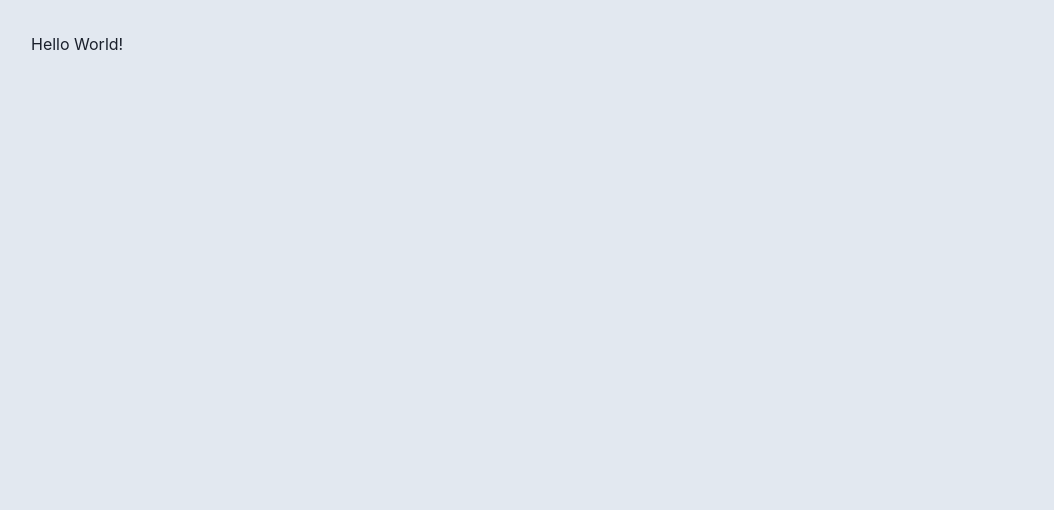
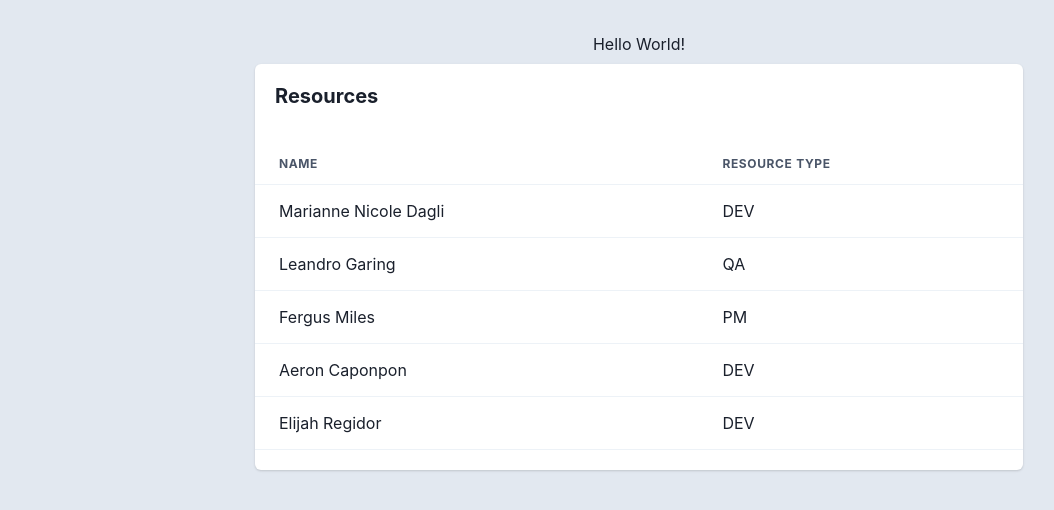
Before and after one commit to m-jimenez127/workshop, a React (Vite) app: page / in a window 1280 px wide. Shown: the top 510 px of the page, without its empty margins (1-1055 px from the left). Built offline with nearby package versions, Linux system fonts and the light colour scheme.

Commit message:
Developers Component

```diff
--- a/src/components/Home/index.jsx
+++ b/src/components/Home/index.jsx
@@ -1,7 +1,16 @@
+import { Center, Stack, Text } from "@chakra-ui/react";
+import Resources from "../Resources";
+
 const Home = () => {
-  return <div>Hello World!</div>;
+  return (
+    <Stack h="full" w="full">
+      <Center>
+        <Text>Hello World!</Text>
+      </Center>
+      <Resources />
+    </Stack>
+  );
 };
-
 Home.propTypes = {};
 
 export default Home;
--- /dev/null
+++ b/src/components/Resources/index.jsx
@@ -0,0 +1,61 @@
+import {
+  Heading,
+  Table,
+  Thead,
+  Tbody,
+  Tr,
+  Th,
+  Td,
+  TableContainer,
+  Card,
+  CardHeader,
+  CardBody,
+} from "@chakra-ui/react";
+
+const Resources = () => {
+  const resourcesData = [
+    { firstName: "Marianne Nicole", lastName: "Dagli", type: "DEV" },
+    { firstName: "Leandro", lastName: "Garing", type: "QA" },
+    { firstName: "Fergus", lastName: "Miles", type: "PM" },
+    { firstName: "Aeron", lastName: "Caponpon", type: "DEV" },
+    { firstName: "Elijah", lastName: "Regidor", type: "DEV" },
+  ];
+
+  return (
+    <Card w="full" maxW="container.md" mx="auto">
+      <CardHeader>
+        <Heading size="md" mb={4}>
+          Resources
+        </Heading>
+      </CardHeader>
+      <CardBody pt={0} px={0}>
+        <TableContainer>
+          <Table>
+            <Thead>
+              <Tr>
+                <Th>Name</Th>
+                <Th>Resource Type</Th>
+              </Tr>
+            </Thead>
+            <Tbody>
+              {resourcesData.map((resource = {}, resourceIndex) => {
+                return (
+                  <Tr key={`resource-${resourceIndex}`}>
+                    <Td>
+                      {resource?.firstName} {resource?.lastName}
+                    </Td>
+                    <Td>{resource?.type}</Td>
+                  </Tr>
+                );
+              })}
+            </Tbody>
+          </Table>
+        </TableContainer>
+      </CardBody>
+    </Card>
+  );
+};
+
+Resources.propTypes = {};
+
+export default Resources;
```
